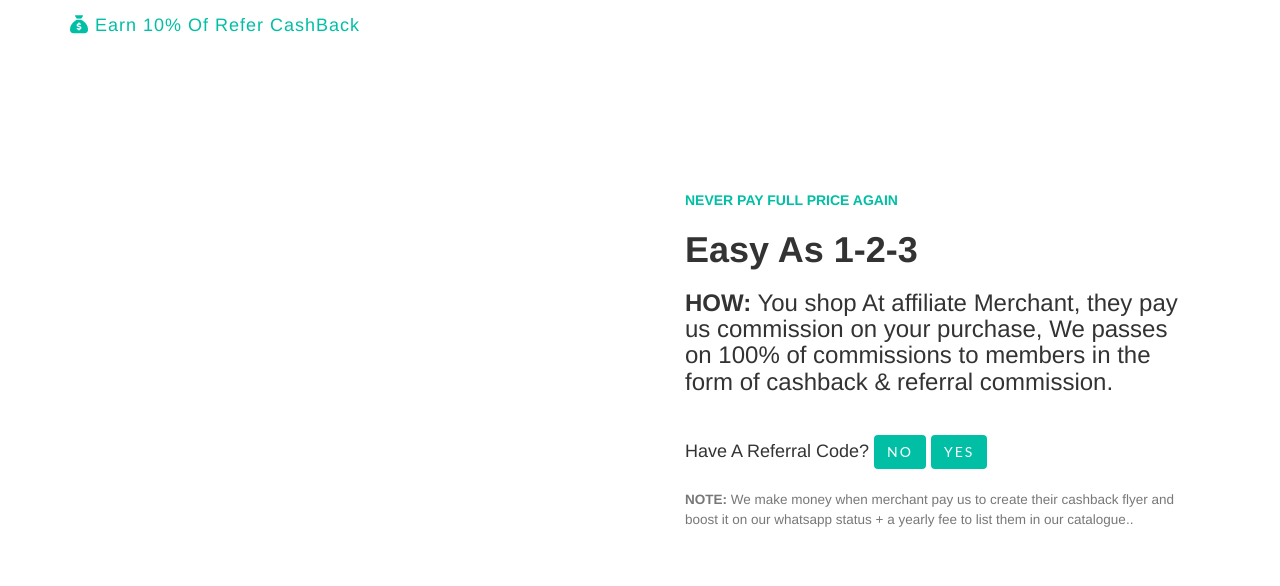
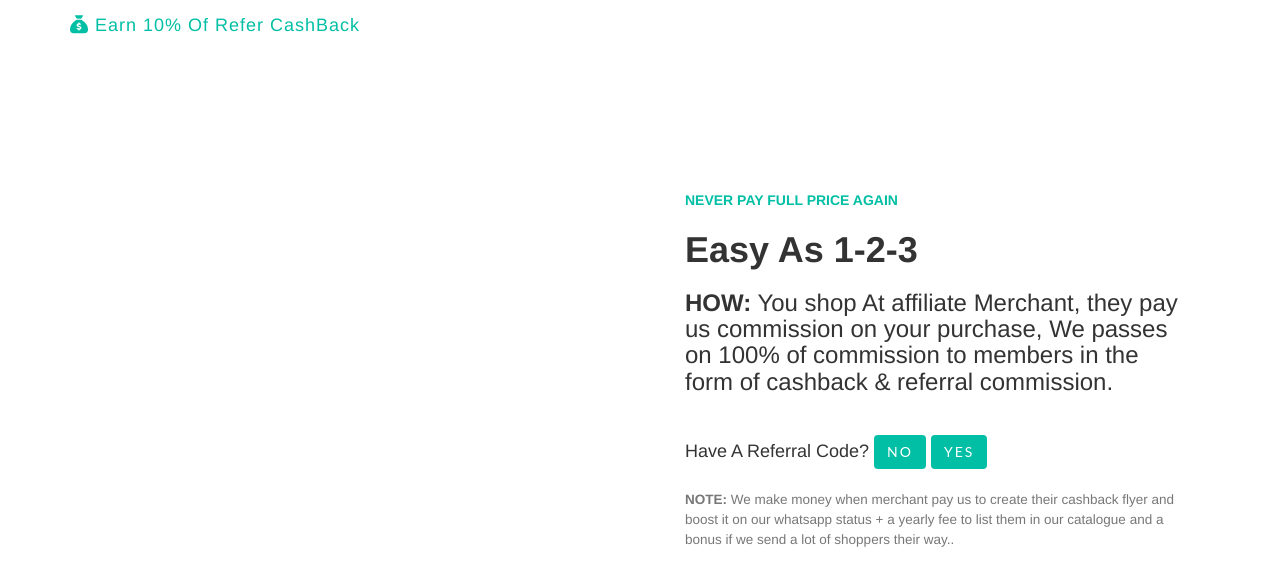
Before and after one commit to allpreegroup/allpreegroup.github.io, a Jekyll site: the page built from index.html, in a window 1280 px wide. Shown: the top 586 px of the page. Built offline with Jekyll 4.4.1, drawn with Linux system fonts in a browser that asks for light colours; nearby versions of some CDN libraries.

Commit message:
Update homepage3.html

```diff
--- a/_includes/homepage3.html
+++ b/_includes/homepage3.html
@@ -12,14 +12,14 @@
 			       <p><strong>NEVER PAY FULL PRICE AGAIN</strong></p>
 			       <h1><strong>Easy As 1-2-3</strong></h1>
 
-			       <h3><b>HOW:</b> You shop At affiliate Merchant, they pay us commission on your purchase, We passes on 100% of commissions to members in the form of cashback & referral commission.</h3>
+			       <h3><b>HOW:</b> You shop At affiliate Merchant, they pay us commission on your purchase, We passes on 100% of commission to members in the form of cashback & referral commission.</h3>
 
 				       <br>
                                            <H4>Have A Referral Code? </4>
                               <a href="/" class="page-scroll"><button class="btn btn-outline btn-xl" id="#signup">No</button></a>    <a href="/" class="page-scroll"><button class="btn btn-outline btn-xl" id="#signup">Yes</button></a>
 
                             <br> <br>
-				<small class="block"><b>NOTE:</b> We make money when merchant pay us to create their cashback flyer and boost it on our whatsapp status + a yearly fee to list them in our catalogue..</small>
+				<small class="block"><b>NOTE:</b> We make money when merchant pay us to create their cashback flyer and boost it on our whatsapp status + a yearly fee to list them in our catalogue and a bonus if we send a lot of shoppers their way..</small>
 
 
                                </div>
```
